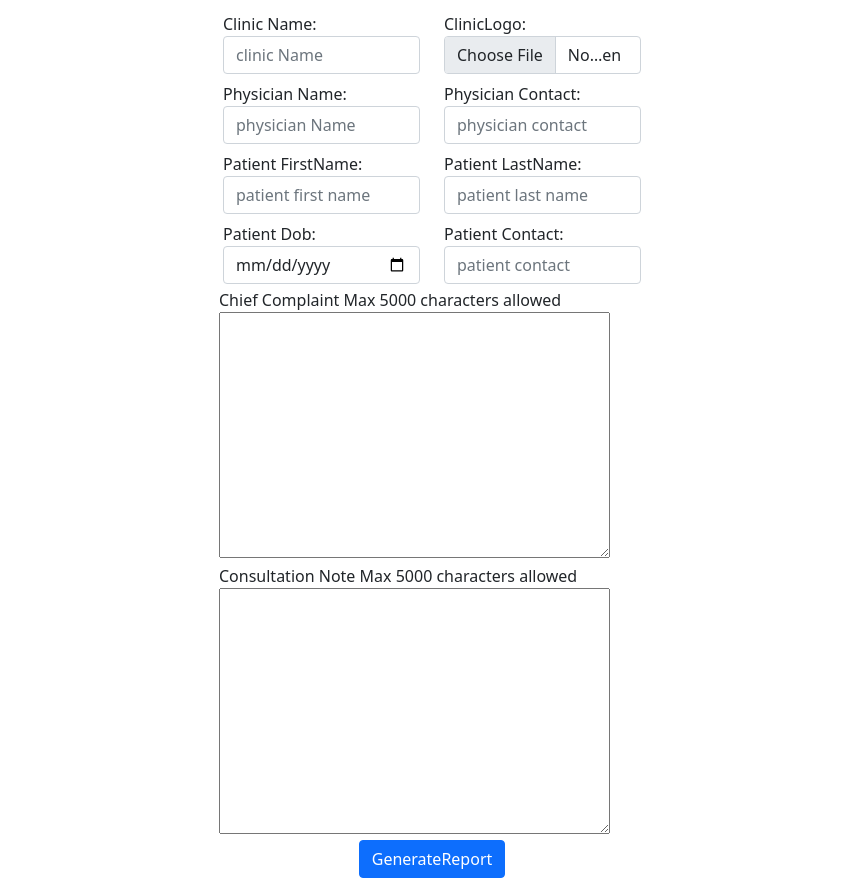
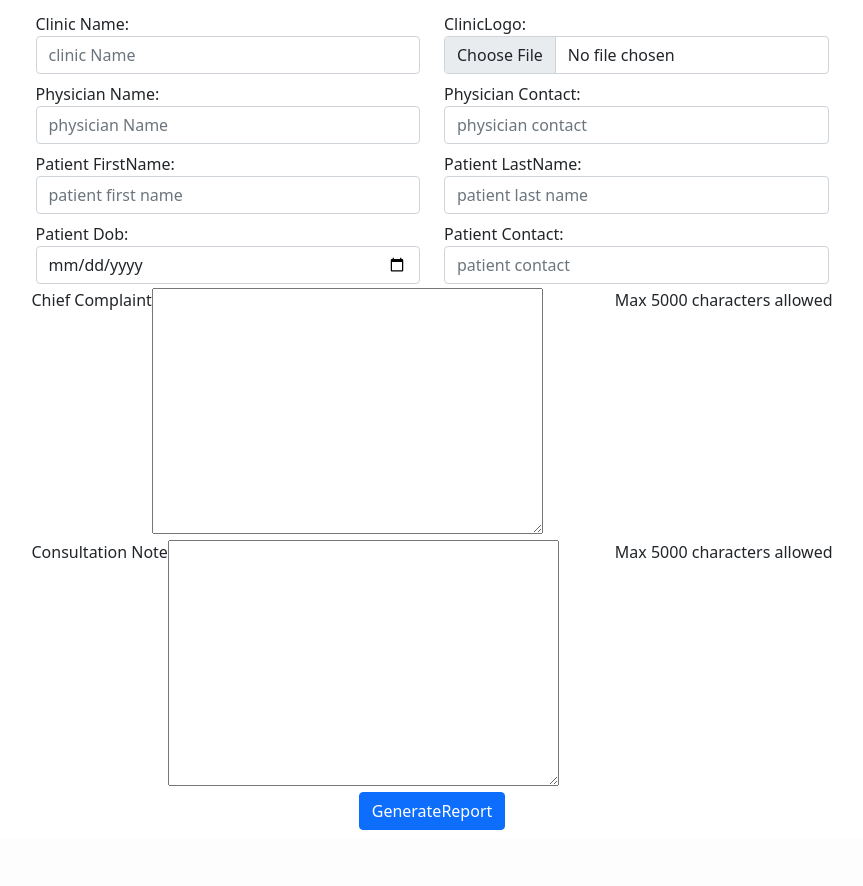
Before and after one commit to ananthus1995/pdfconversion, a Django app: page / in a window 1280 px wide. Shown: the part 56-942 px from the top of the page, without its empty margins (208-1071 px from the left). After the commit the page ends 886 px from the top, so only its background shows below. Run offline with Django 4.2, Linux system fonts and the light colour scheme; some libraries are stand-ins or nearby versions.

Commit message:
Update base.html

```diff
--- a/pdfconversion/templates/base.html
+++ b/pdfconversion/templates/base.html
@@ -46,6 +46,8 @@
 .tooltip:hover .tooltiptext {
   visibility: visible;
 }
+.title .chief { float:left }
+.title .maxchr { float:right}
 </style>
 
 
@@ -75,7 +77,7 @@
           </div>
         </div>
       </nav>
-<div class="container w-50">
+<div class="container">
 
 {%block body_block%}
 
```
